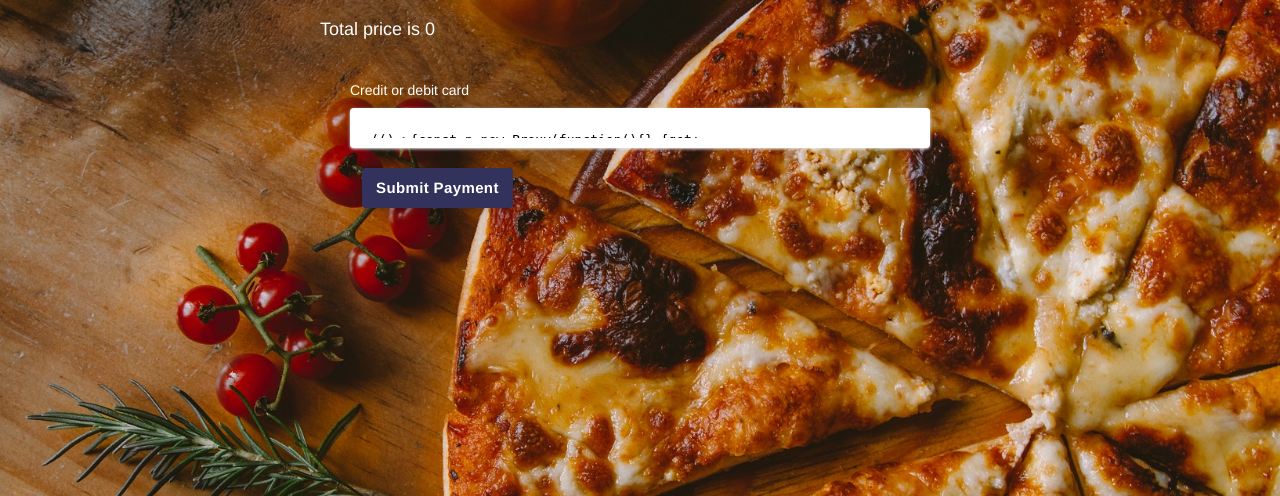
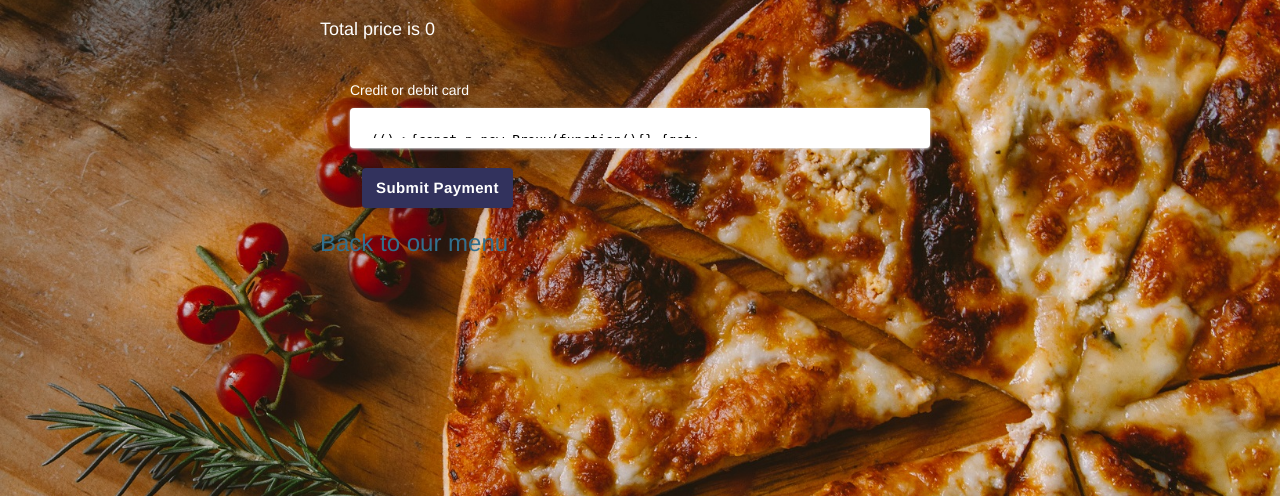
Before and after one commit to MotazBellah/pizza, a Django app: page /carts in a window 1280 px wide. Shown: the part 97-593 px from the top of the page. Run offline with Django 3.2, Linux system fonts and the light colour scheme; a user stored in the database is signed in; data that the repository does not hold is empty; parts of the project's set-up code (start-up, migrations or seed data) failed here and were passed over; some libraries are stand-ins or nearby versions.

Commit message:
Added link in cart page to direct the user to menu page

```diff
--- a/restaurant/pizza/templates/pizza/payment.html
+++ b/restaurant/pizza/templates/pizza/payment.html
@@ -154,6 +154,7 @@ table a {
 
 <body id="carts">
 
+
   <div class="wrapper" id="collapseStripe">
   <script src="https://js.stripe.com/v3/"></script>
   <h3>Your order is:</h3>
@@ -193,6 +194,8 @@ table a {
 
     <button id="submit-button">Submit Payment</button>
   </form>
+  <br><br>
+  <a  class="text-info" href="{% url 'index' %}"><h3>Back to our menu</h3></a>
   </div>
   <div id="stripe-token-handler" class="is-hidden">Success! Got token: <span class="token"></span></div>
 
--- a/restaurant/pizza/views.py
+++ b/restaurant/pizza/views.py
@@ -95,7 +95,8 @@ def carts(request):
 
     context = {
         'food': food,
-        'price': round(total_price, 2)
+        'price': round(total_price, 2),
+
     }
     return render(request, "pizza/payment.html", context)
 
```
